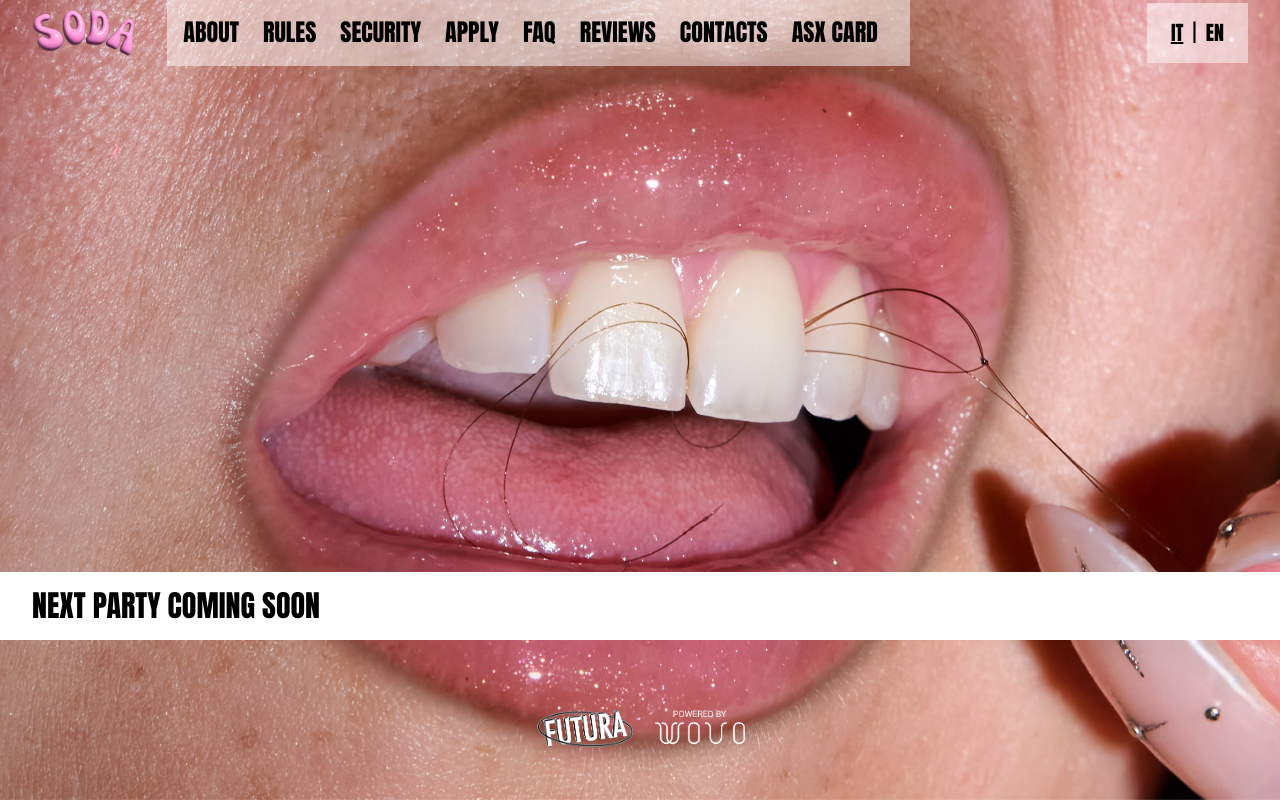
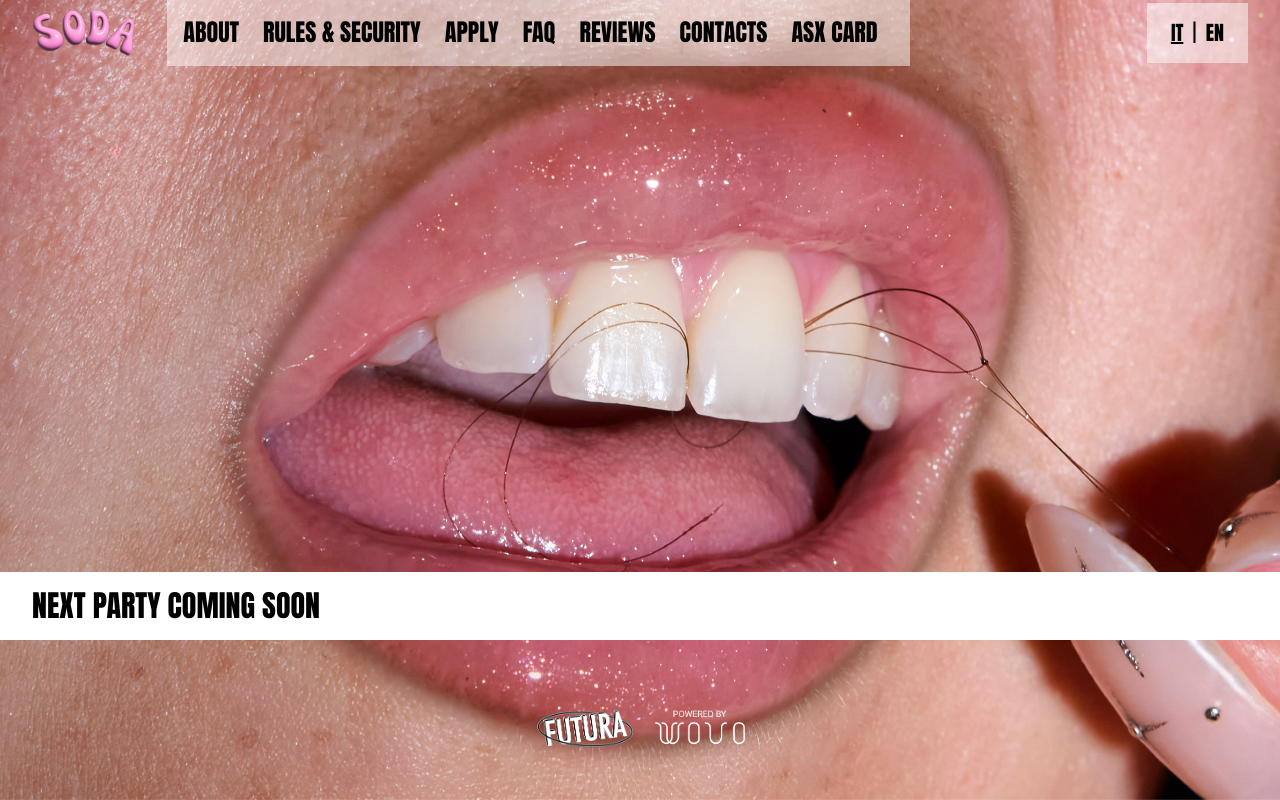
Before and after one commit to TheInkedEngineer/soda-clubbing, a Next.js app: page / in a window 1280 px wide. Built offline with nearby package versions, Linux system fonts and the light colour scheme.

Commit message:
merge security and rules

```diff
--- /dev/null
+++ b/app/rules-and-security/page.tsx
@@ -0,0 +1,58 @@
+"use client";
+import { Title } from '@/components/title';
+import { Footer } from '../components/Footer';
+import { FormattedText } from '@/components/formattedText';
+import { useLanguage } from '../context/LanguageContext';
+import rulesIt from '@/translations/rules-page/it.json';
+import rulesEn from '@/translations/rules-page/en.json';
+import securityIt from '@/translations/security-page/it.json';
+import securityEn from '@/translations/security-page/en.json';
+import pageIt from '@/translations/rules-security-page/it.json';
+import pageEn from '@/translations/rules-security-page/en.json';
+import Image from 'next/image';
+import { useMemo, useState } from 'react';
+import { Accordion } from '@/components/accordion';
+import { spacing } from '@/lib/design-system';
+
+export default function RulesAndSecurityPage() {
+  const { language } = useLanguage();
+  const content = useMemo(() => (language === 'en' ? (pageEn as any) : (pageIt as any)), [language]);
+  const rules = language === 'en' ? (rulesEn as any) : (rulesIt as any);
+  const security = language === 'en' ? (securityEn as any) : (securityIt as any);
+  const [activeId, setActiveId] = useState<string | null>(null);
+  const toggleAccordion = (id: string) => setActiveId((prev) => (prev === id ? null : id));
+  const angelsTitle = language === 'en' ? 'Angels' : 'Angeli';
+
+  return (
+    <div>
+      <Title text={content.pageTitle} />
+
+      <section className={spacing.section}>
+        <Title as="h2" text={angelsTitle} />
+        <div className="flex flex-col md:flex-row items-start md:items-center gap-8">
+          <div className="w-full md:w-1/2">
+            <FormattedText text={security.pageContent} />
+          </div>
+          <div className="w-full md:w-1/2">
+            <Image src="/remote-images/sicurezza/team.png" alt="Team" width={1600} height={1067} className="w-full h-auto rounded" />
+          </div>
+        </div>
+      </section>
+
+      <section className={spacing.section}>
+        <Title as="h2" text={rules.pageTitle} />
+        {(rules.rules ?? []).map((rule: { title: string; body: string }, idx: number) => (
+          <Accordion
+            key={idx}
+            title={rule.title}
+            content={rule.body}
+            activeId={activeId}
+            toggleAccordion={toggleAccordion}
+          />
+        ))}
+      </section>
+
+      <Footer />
+    </div>
+  );
+}
--- a/app/rules/page.tsx
+++ /dev/null
@@ -1,31 +0,0 @@
-"use client";
-import { useState } from 'react';
-import { Title } from '@/components/title';
-import { Footer } from '../components/Footer';
-import { useLanguage } from '../context/LanguageContext';
-import contentIt from '@/translations/rules-page/it.json';
-import contentEn from '@/translations/rules-page/en.json';
-import { Accordion } from '@/components/accordion';
-
-export default function RulesPage() {
-  const { language } = useLanguage();
-  const content = language === 'en' ? (contentEn as any) : (contentIt as any);
-  const [activeId, setActiveId] = useState<string | null>(null);
-  const toggleAccordion = (id: string) => setActiveId((prev) => (prev === id ? null : id));
-
-  return (
-    <div>
-      <Title text={content.pageTitle} />
-      {(content.rules ?? []).map((rule: { title: string; body: string }, idx: number) => (
-        <Accordion
-          key={idx}
-          title={rule.title}
-          content={rule.body}
-          activeId={activeId}
-          toggleAccordion={toggleAccordion}
-        />
-      ))}
-      <Footer />
-    </div>
-  );
-}
--- a/app/security/page.tsx
+++ /dev/null
@@ -1,4 +0,0 @@
-import Client from './security.client';
-export default function SecurityPage() {
-  return <Client />;
-}
--- a/app/security/security.client.tsx
+++ /dev/null
@@ -1,23 +0,0 @@
-"use client";
-import { Title } from '@/components/title';
-import { Footer } from '../components/Footer';
-import { FormattedText } from '@/components/formattedText';
-import contentIt from '@/translations/security-page/it.json';
-import contentEn from '@/translations/security-page/en.json';
-import { useLanguage } from '../context/LanguageContext';
-import Image from 'next/image';
-
-export default function SecurityClient() {
-  const { language } = useLanguage();
-  const content = language === 'en' ? (contentEn as any) : (contentIt as any);
-  return (
-    <div>
-      <Title text={content.pageTitle} />
-      <div className="my-6">
-        <Image src="/remote-images/sicurezza/team.png" alt="Team" width={1600} height={1067} className="w-full h-auto rounded" />
-      </div>
-      <FormattedText text={content.pageContent} />
-      <Footer />
-    </div>
-  );
-}
--- a/app/translations/header/en.json
+++ b/app/translations/header/en.json
@@ -5,12 +5,8 @@
       "url": "about"
     },
     {
-      "name": "rules",
-      "url": "rules"
-    },
-    {
-      "name": "security",
-      "url": "security"
+      "name": "rules & security",
+      "url": "rules-and-security"
     },
     {
       "name": "apply",
--- a/app/translations/header/it.json
+++ b/app/translations/header/it.json
@@ -5,12 +5,8 @@
       "url": "about"
     },
     {
-      "name": "rules",
-      "url": "rules"
-    },
-    {
-      "name": "security",
-      "url": "security"
+      "name": "rules & security",
+      "url": "rules-and-security"
     },
     {
       "name": "apply",
--- /dev/null
+++ b/app/translations/rules-security-page/en.json
@@ -0,0 +1,3 @@
+{
+  "pageTitle": "Rules & Security"
+}
--- /dev/null
+++ b/app/translations/rules-security-page/it.json
@@ -0,0 +1,3 @@
+{
+  "pageTitle": "Regole & Sicurezza"
+}
--- a/app/translations/security-page/en.json
+++ b/app/translations/security-page/en.json
@@ -1,4 +1,4 @@
 {
-  "pageTitle": "Security",
+  "pageTitle": "Angels",
   "pageContent": "Security at SODA is handled by two main teams: an external team of bodyguards tasked with removing anyone who disrespects our guests, and an internal team, selected and trained directly by the SODA team.\n\nInternal security members are called \"**Angels**\". SODA Angels take care of the well-being of everyone present, ready to intervene in case of emergencies and to ensure compliance with the rules, such as consent and privacy.\n\nDuring the event, Angels move around the venue and are available to offer emotional support and useful information, especially for those attending the party for the first time.\n\n**Their presence ensures that everyone can have fun in a safe and respectful environment.**"
 }
```
